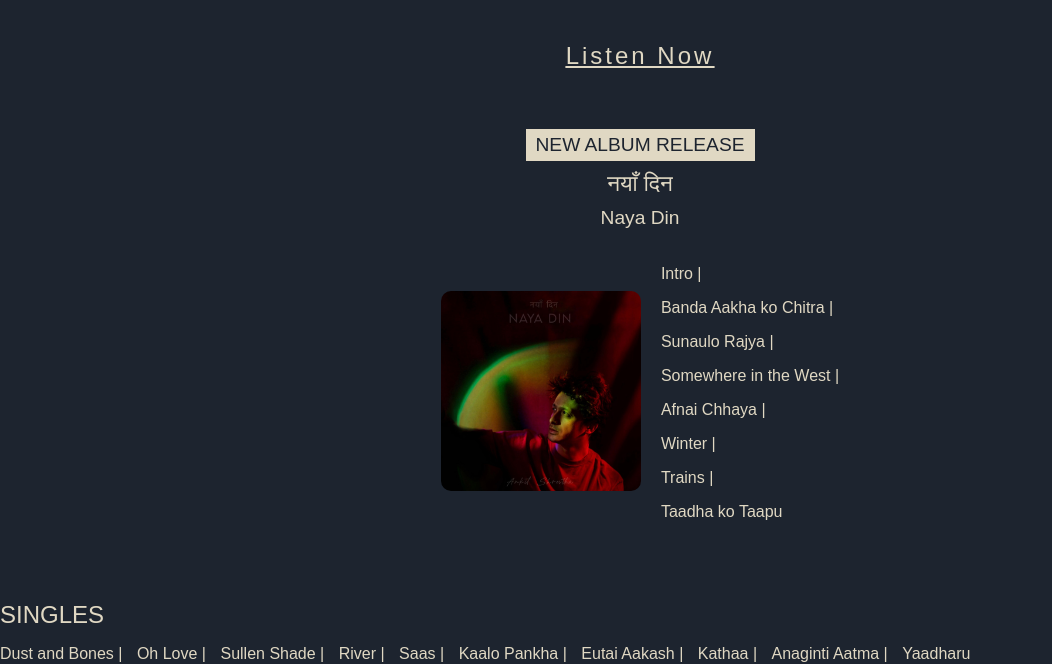
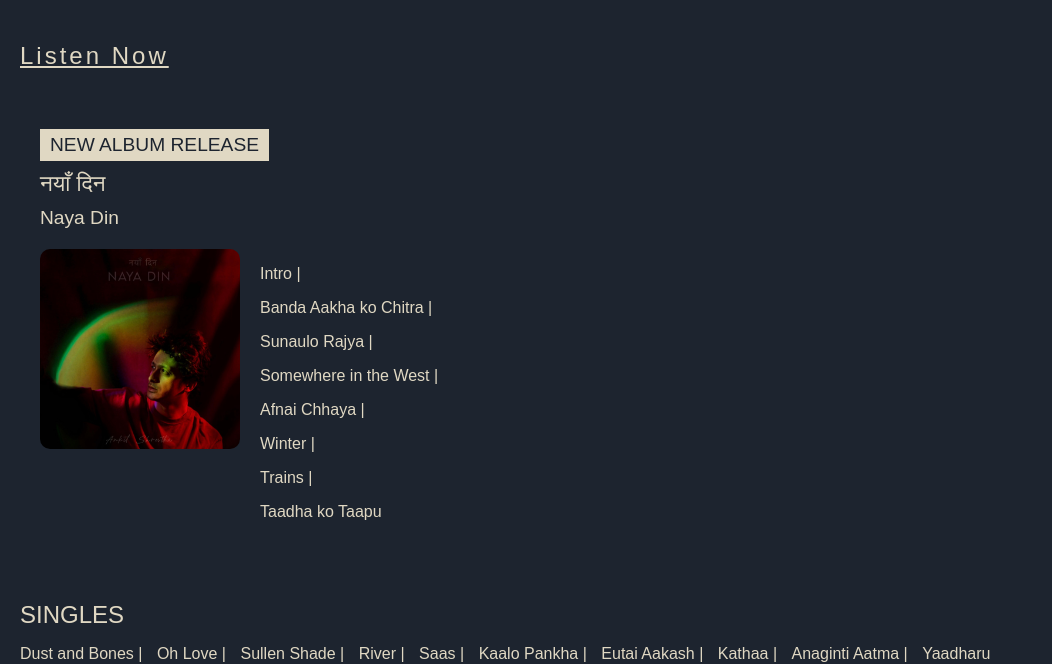
Before and after one commit to AnkitShrestha123/ankitshrestha123.github.io, a plain HTML site: page Music.html in a window 1280 px wide. Shown: the part 138-802 px from the top of the page, without its empty margins (0-1052 px from the left). Drawn offline with Linux system fonts and the light colour scheme.

Commit message:
music.css

```diff
--- a/music.css
+++ b/music.css
@@ -4,7 +4,6 @@ body {
     font-family: 'Futura', sans-serif;
     margin: 0;
     padding: 0;
-    text-align: center;
 }
 
 /* Home Button Styling */
@@ -31,7 +30,7 @@ body {
 }
 
 .music-section {
-    padding: 20px 0;
+    padding: 20px;
 }
 
 .music-header {
@@ -60,7 +59,7 @@ body {
 
 .listen-now {
     margin-bottom: 20px;
-    text-decoration: underline;
+    text-align: left; /* Left-align the listen button */
     color: #e0d8c3;
     font-size: x-large;
     font-family: 'Futura', sans-serif;
@@ -72,16 +71,16 @@ body {
     transform: scale(1.3);
 }
 
+/* Content Layout */
 .music-content {
-    display: flex;
-    flex-direction: column; /* Ensure all content stacks in a column */
     max-width: 1200px;
     margin: 0 auto;
     padding: 20px;
 }
 
 .upcoming-release {
-    text-align: center;
+    text-align: left; /* Align all text to the left */
+    margin-bottom: 20px; /* Add spacing between sections */
 }
 
 .upcoming-release .label {
@@ -99,7 +98,6 @@ body {
 .upcoming-release h3 {
     font-size: 1.4em;
     font-weight: lighter;
-    text-align: center;
     color: #e0d8c3;
     margin: 0;
 }
@@ -107,16 +105,15 @@ body {
 .upcoming-release h4 {
     font-size: 1.2em;
     font-weight: lighter;
-    text-align: center;
     color: #e0d8c3;
     margin: 10px 0 10px;
 }
 
 .album-layout {
     display: flex;
-    align-items: center; /* Align album artwork and track list vertically */
-    justify-content: center; /* Center the layout horizontally */
-    gap: 20px; /* Add spacing between image and track list */
+    align-items: flex-start; /* Align items to the top */
+    justify-content: flex-start; /* Align layout to the left */
+    gap: 20px; /* Space between image and track list */
     margin: 20px 0;
 }
 
@@ -127,7 +124,7 @@ body {
 }
 
 .album-tracks {
-    text-align: left; /* Align track list text to the left */
+    text-align: left; /* Align text to the left */
     font-size: 1em;
     color: #e0d8c3;
 }
@@ -140,7 +137,7 @@ body {
 
 .album-tracks li {
     display: inline; /* Display tracks inline */
-    margin-right: 5px; /* Space between tracks */
+    margin-right: 10px; /* Space between tracks */
     font-weight: lighter;
 }
 
@@ -149,19 +146,21 @@ body {
     color: #e0d8c3; /* Match separator color */
 }
 
+.singles {
+    text-align: left; /* Align singles section to the left */
+}
+
 .singles h3 {
     font-size: 1.5em;
     margin-bottom: 10px;
     text-transform: uppercase;
     font-family: 'Futura', sans-serif;
-    text-align: left;
     color: #e0d8c3;
     font-weight: lighter;
 }
 
 .singles ul {
     list-style: none;
-    text-align: left;
     padding: 0;
     color: #e0d8c3;
     font-size: 1em;
@@ -174,7 +173,7 @@ body {
 }
 
 .albums p {
-    text-align: left;
+    text-align: left; /* Align albums section to the left */
     font-size: 1.2em;
     margin-top: 40px;
     color: #e0d8c3;
@@ -209,8 +208,8 @@ footer {
 /* Media Queries for Responsiveness */
 @media (max-width: 768px) {
     .album-layout {
-        flex-direction: column; /* Stack album art and track list */
-        text-align: center; /* Center align on smaller screens */
+        flex-direction: column; /* Stack album art and track list vertically */
+        align-items: flex-start; /* Align to the left */
     }
 
     .banda-aakha-cover img {
```
